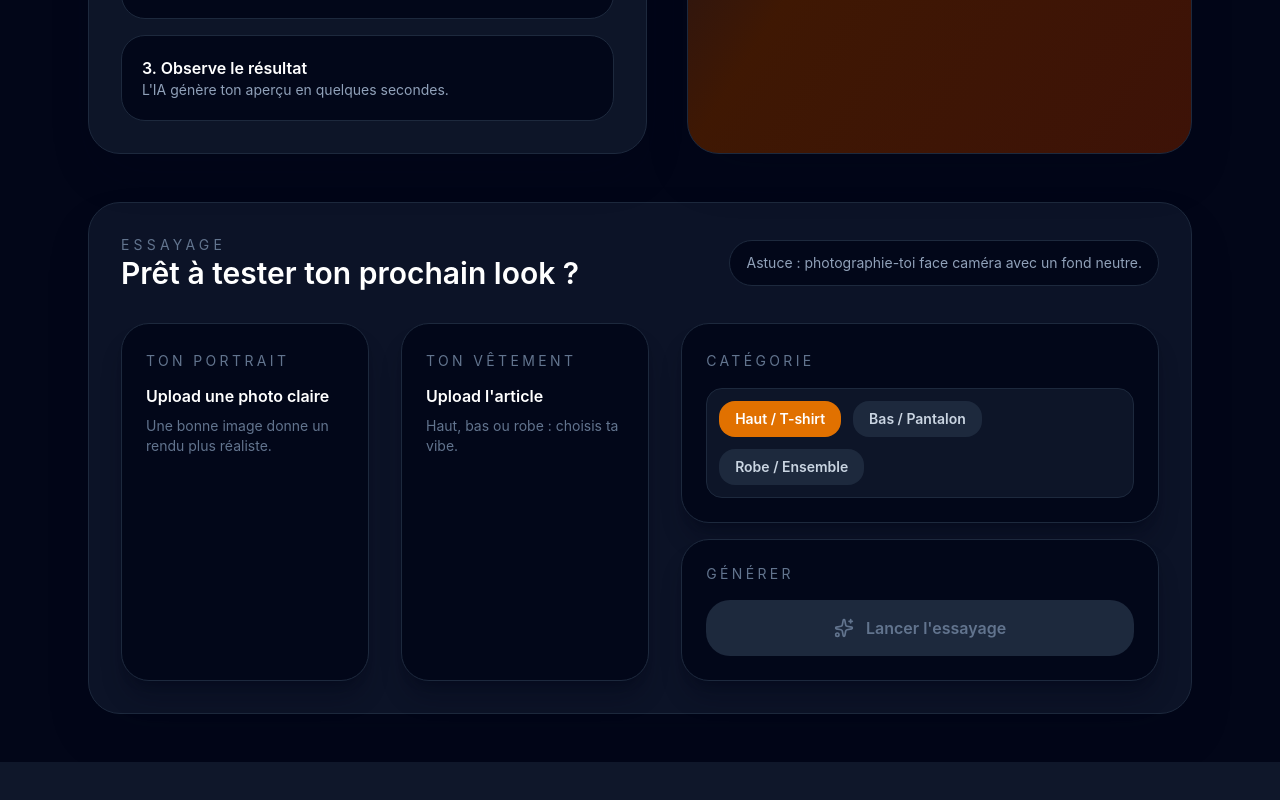
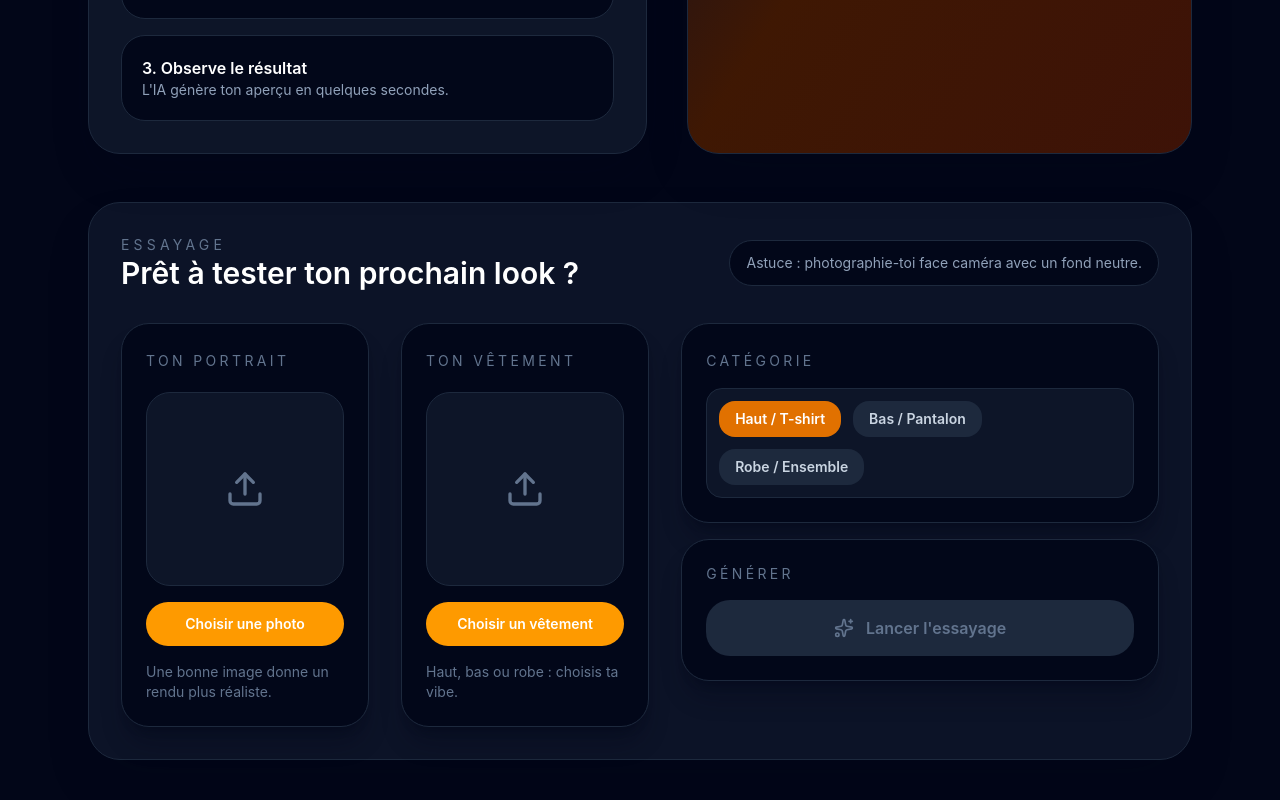
Before and after one commit to Adonislab/AHOU-TCHECKE, a React (Vite) app: page / in a window 1280 px wide. Shown: the part 1335-2135 px from the top of the page. Before the commit the page ends 2097 px from the top, so only its background shows below. Built offline with nearby package versions, Linux system fonts and the light colour scheme; no server answers.

Commit message:
Uplod des fichers.

```diff
--- a/src/App.jsx
+++ b/src/App.jsx
@@ -226,13 +226,51 @@ export default function App() {
             <div className="grid gap-8 md:grid-cols-2">
               <div className="rounded-[1.75rem] border border-slate-800 bg-slate-950/90 p-6 shadow-xl shadow-slate-950/30">
                 <span className="text-sm uppercase tracking-[0.24em] text-slate-500">Ton portrait</span>
-                <p className="mt-3 text-white font-semibold">Upload une photo claire</p>
-                <p className="mt-2 text-slate-500 text-sm">Une bonne image donne un rendu plus réaliste.</p>
+                <div className="mt-5 flex flex-col gap-4">
+                  <div className="overflow-hidden rounded-3xl border border-slate-800 bg-slate-900/90">
+                    {humanImage ? (
+                      <img src={humanImage} alt="Prévisualisation photo" className="h-48 w-full object-cover" />
+                    ) : (
+                      <div className="flex h-48 items-center justify-center text-slate-500">
+                        <Upload className="h-10 w-10" />
+                      </div>
+                    )}
+                  </div>
+                  <label className="inline-flex items-center justify-center rounded-3xl bg-amber-500 px-4 py-3 text-sm font-semibold text-white transition hover:bg-amber-400 cursor-pointer">
+                    <input
+                      type="file"
+                      accept="image/*"
+                      onChange={(e) => handleImageUpload(e, setHumanImage, setHumanFile)}
+                      className="hidden"
+                    />
+                    Choisir une photo
+                  </label>
+                  <p className="text-slate-500 text-sm">Une bonne image donne un rendu plus réaliste.</p>
+                </div>
               </div>
               <div className="rounded-[1.75rem] border border-slate-800 bg-slate-950/90 p-6 shadow-xl shadow-slate-950/30">
                 <span className="text-sm uppercase tracking-[0.24em] text-slate-500">Ton vêtement</span>
-                <p className="mt-3 text-white font-semibold">Upload l'article</p>
-                <p className="mt-2 text-slate-500 text-sm">Haut, bas ou robe : choisis ta vibe.</p>
+                <div className="mt-5 flex flex-col gap-4">
+                  <div className="overflow-hidden rounded-3xl border border-slate-800 bg-slate-900/90">
+                    {garmentImage ? (
+                      <img src={garmentImage} alt="Prévisualisation vêtement" className="h-48 w-full object-cover" />
+                    ) : (
+                      <div className="flex h-48 items-center justify-center text-slate-500">
+                        <Upload className="h-10 w-10" />
+                      </div>
+                    )}
+                  </div>
+                  <label className="inline-flex items-center justify-center rounded-3xl bg-amber-500 px-4 py-3 text-sm font-semibold text-white transition hover:bg-amber-400 cursor-pointer">
+                    <input
+                      type="file"
+                      accept="image/*"
+                      onChange={(e) => handleImageUpload(e, setGarmentImage, setGarmentFile)}
+                      className="hidden"
+                    />
+                    Choisir un vêtement
+                  </label>
+                  <p className="text-slate-500 text-sm">Haut, bas ou robe : choisis ta vibe.</p>
+                </div>
               </div>
             </div>
 
```
